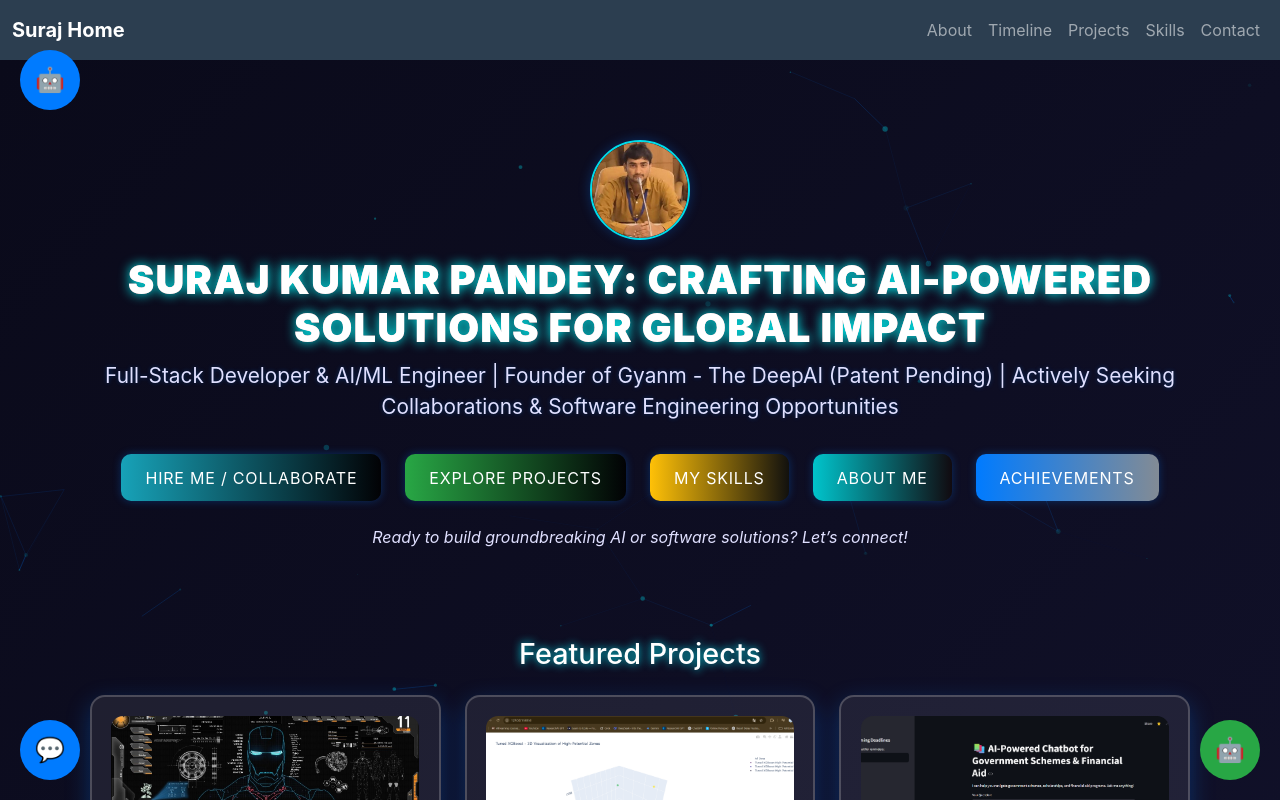
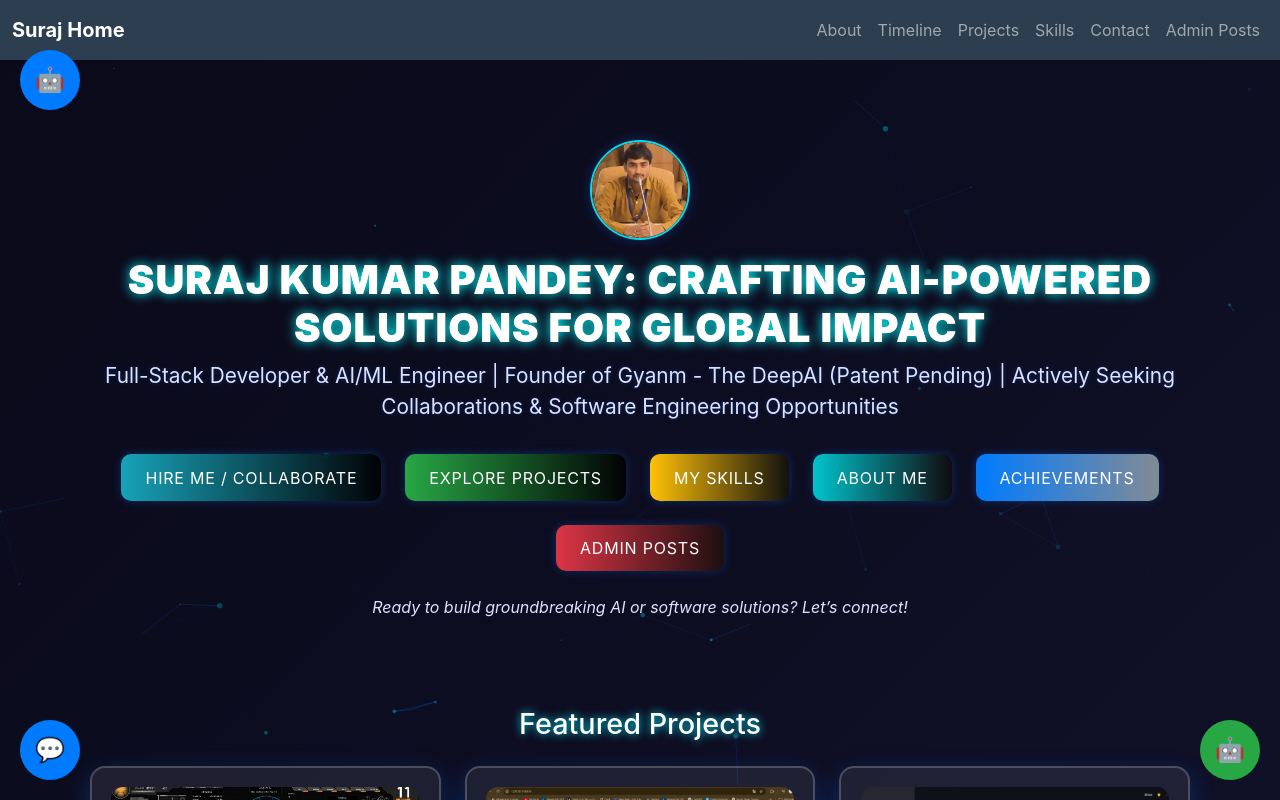
Before and after one commit to surajpandey111/suraj-portfolio, a React (Create React App) app: page / in a window 1280 px wide. Shown: the top 800 px of the page. Built offline with nearby package versions, Linux system fonts and the light colour scheme; a web font is replaced by a local one.

Commit message:
✅ Added  admin posts

```diff
--- a/src/App.js
+++ b/src/App.js
@@ -29,6 +29,7 @@
               <li className="nav-item"><Link className="nav-link" to="/projects">Projects</Link></li>
               <li className="nav-item"><Link className="nav-link" to="/skills">Skills</Link></li>
               <li className="nav-item"><Link className="nav-link" to="/contact">Contact</Link></li>
+              <li className="nav-item"><Link className="nav-link" to="/admin-posts">Admin Posts</Link></li>
             </ul>
           </div>
         </div>
--- a/src/Home.js
+++ b/src/Home.js
@@ -74,6 +74,9 @@
             </a>
             <a className="btn btn-achievements m-2 btn-lg" href="/timeline" aria-label="View Suraj's achievements">
               Achievements
+            </a>
+            <a className="btn btn-admin-posts m-2 btn-lg" href="/admin-posts" aria-label="Admin posts">
+              Admin Posts
             </a>
           </nav>
           <p className="collaboration-pitch">
```
